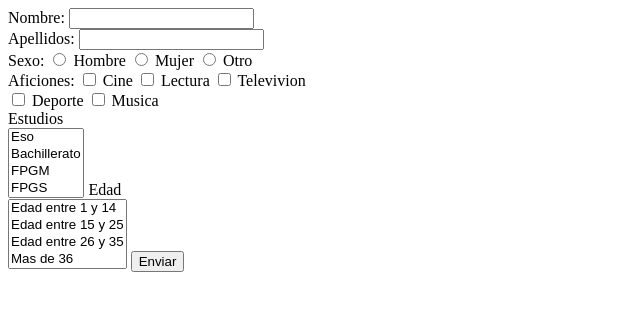
After one commit to Juangaca02/DWESE-PHP, a PHP site: page /datos_1_1_1.php in a window 1280 px wide. The commit adds this page. Shown: the top 311 px of the page, without its empty margins (0-640 px from the left). Run offline with PHP 8.4, Linux system fonts and the light colour scheme.

Commit message:
formulario 2

```diff
--- /dev/null
+++ b/Tema2/datos_1_1_1.php
@@ -0,0 +1,26 @@
+<?php ?>
+<form action="" method="POST">
+    Nombre: <input type="text" name="nombre"><br>
+    Apellidos: <input type="text" name="apell"><br>
+    Sexo: <input type="radio" name="sexo[]" value="hombre"> Hombre <input type="radio" name="sexo[]" value="mujer"> Mujer <input type="radio" name="sexo[]" value="otro"> Otro<br>
+    Aficiones: <input type="checkbox" name="aficiones[]" value="cine"> Cine <input type="checkbox" name="aficiones[]" value="lectura"> Lectura <input type="checkbox" name="aficiones[]" value="televivion"> Televivion<br>
+    <input type="checkbox" name="aficiones[]" value="deporte"> Deporte <input type="checkbox" name="aficiones[]" value="musica"> Musica <br>
+    Estudios <br> <select multiple name="estudios[]">
+        <option value="Eso">Eso</option>
+        <option value="Bachillerato">Bachillerato</option>
+        <option value="FPGM">FPGM</option>
+        <option value="FPGS">FPGS</option>
+        <option value="Universidad">Universidad</option>
+    </select>
+    Edad <br> <select multiple name="edad[]">
+        <option value="Eso">Edad entre 1 y 14</option>
+        <option value="Bachillerato">Edad entre 15 y 25</option>
+        <option value="FPGM">Edad entre 26 y 35</option>
+        <option value="FPGS">Mas de 36</option>
+        <option value="Universidad">Universidad</option>
+    </select>
+
+    <input type="submit" name="enviar" value="Enviar">
+</form>
+<?php
+?>
```
Also changed, not shown: Tema2/datos_1.php (+16 -15 lines), Tema2/datos_1_1.php (added, +38 -0 lines).
